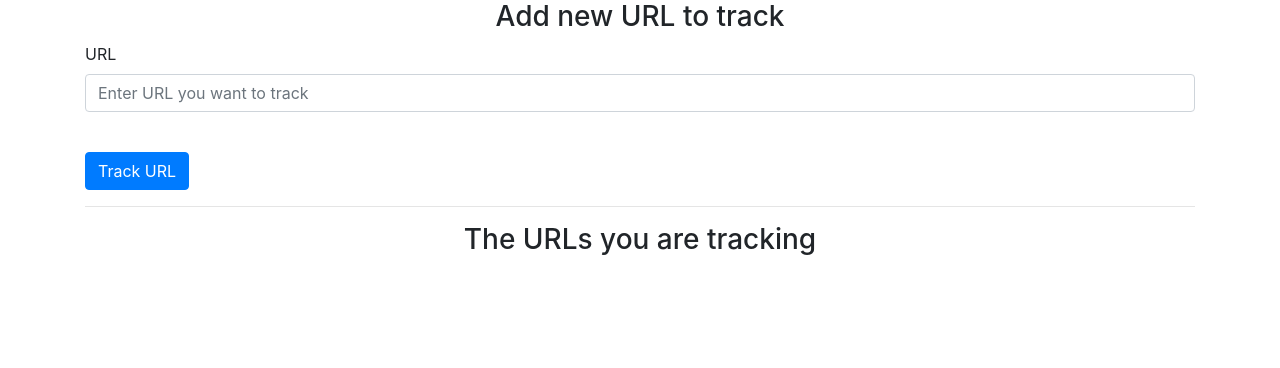
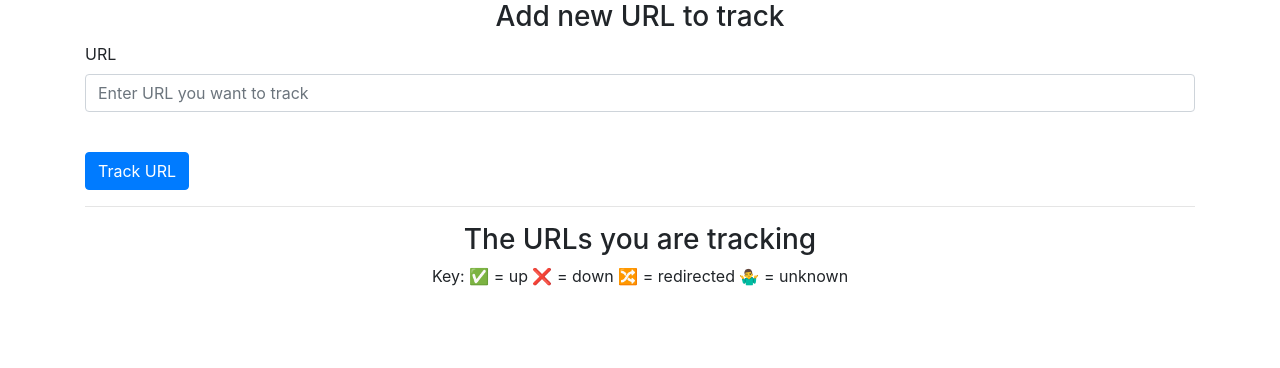
Before and after one commit to jmcraineydev/python_ping_utility, a Flask app: page / in a window 1280 px wide. Shown: the part 80-448 px from the top of the page. Run offline with Flask 2, Linux system fonts and the light colour scheme; the visitor is signed in with stand-in values (Sample User, id 1); data that the repository does not hold is empty; some libraries are stand-ins or nearby versions.

Commit message:
feat: add symbol key to home page

```diff
--- a/public/templates/home.html
+++ b/public/templates/home.html
@@ -17,6 +17,7 @@ content%}
 </form>
 <hr />
 <h3 align="center">The URLs you are tracking</h3>
+<p align="center">Key: ✅ = up ❌ = down 🔀 = redirected 🤷‍♂️ = unknown</p>
 <ul class="list-group list-group-flush" id="notes">
   {% if userUrls != None %} {% for url in userUrls%}
   <li class="list-group-item">
```
